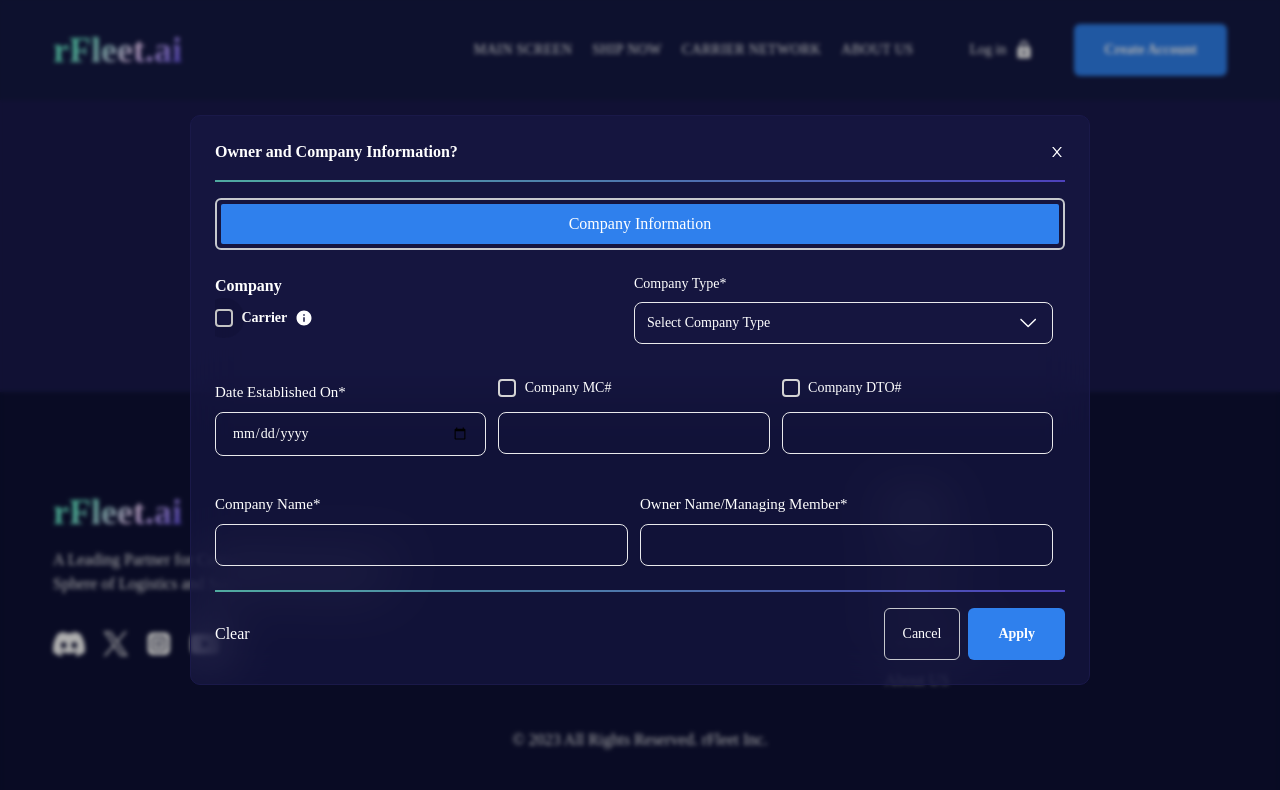
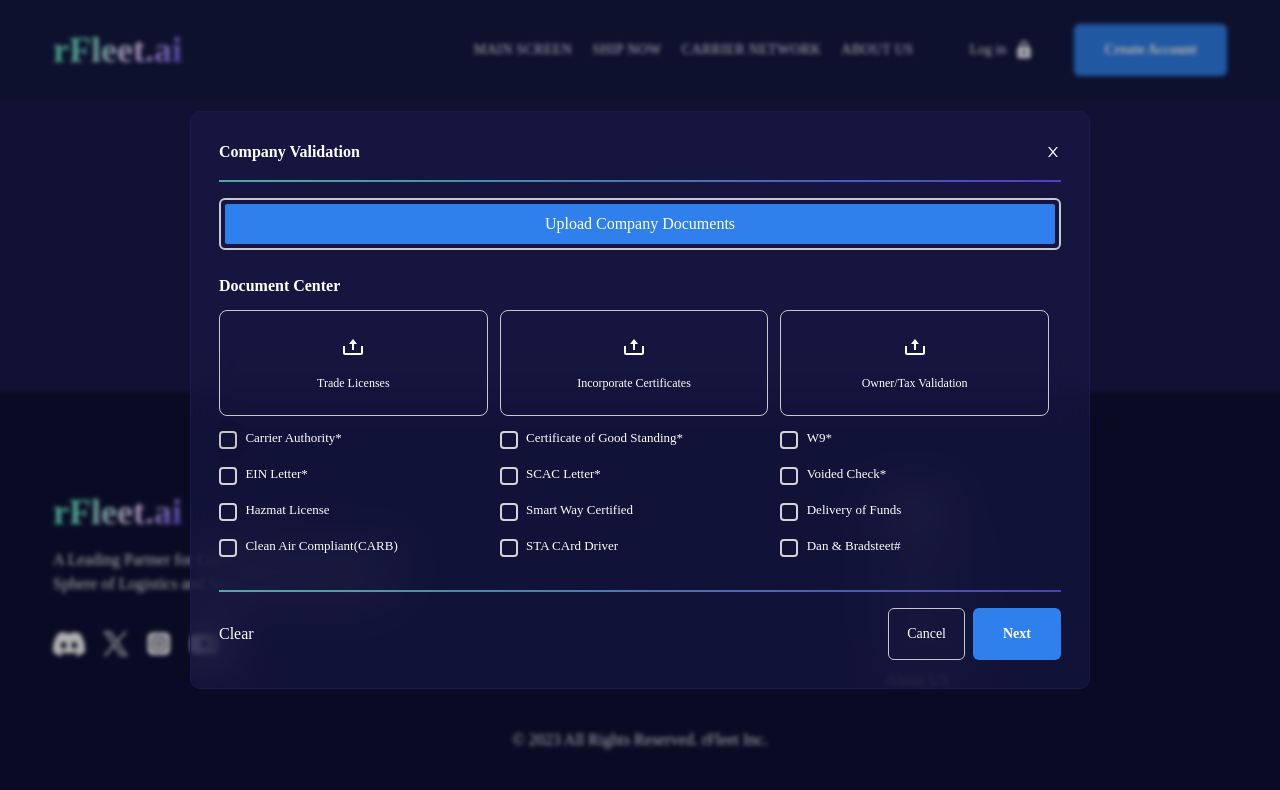
Before and after one commit to jim-carroll-123/rFLEET, a Next.js app: page /carrier-onboarding in a window 1280 px wide. Shown: the top 790 px of the page. Built offline with nearby package versions, Linux system fonts and the light colour scheme; what tw-elements would draw is missing.

Commit message:
company validation schema added

```diff
--- a/src/app/carrier-onboarding/index.tsx
+++ b/src/app/carrier-onboarding/index.tsx
@@ -66,7 +66,10 @@ export const OnboardingSection = () => {
   const onboardingForms: {
     [key: number]: JSX.Element
   } = {
-    0: <CompanyInfo form={companyInfoForm} onClose={() => setOnboardingModalOpen(false)} onSubmit={gotoNextForm} />,
+    //remove this
+    0: <CompanyValidation onClose={() => setOnboardingModalOpen(false)} onSubmit={gotoNextForm} />,
+
+    10: <CompanyInfo form={companyInfoForm} onClose={() => setOnboardingModalOpen(false)} onSubmit={gotoNextForm} />,
     1: <TermsAndConditions onClose={() => setOnboardingModalOpen(false)} onSubmit={gotoNextForm} />,
     2: (
       <PayeeInfo
--- /dev/null
+++ b/src/app/carrier-onboarding/schemas/companyValidation.ts
@@ -0,0 +1,27 @@
+import * as yup from 'yup'
+
+export const companyValidationSchema = yup.object({
+  carrierAuthority: yup.boolean().required(),
+  EINLetter: yup.boolean().required(),
+  hazmatLicense: yup.boolean().optional(),
+  CARB: yup.boolean().optional(),
+  bondedCarrierStatus: yup.boolean().optional(),
+  certificateOfGoodStanding: yup.boolean().required(),
+  SCACLetter: yup.boolean().required(),
+  smartWayCertified: yup.boolean().optional(),
+  STACardDriver: yup.boolean().optional(),
+  TWICCardDriver: yup.boolean().optional(),
+  w9: yup.boolean().required(),
+  voidedCheck: yup.boolean().required(),
+  deliveryOfFunds: yup.boolean().optional(),
+  danAndBradsteetNumber: yup.boolean().optional(),
+
+  EINNumber: yup.string().required(),
+  DAndB: yup.string().required(),
+  MCNumber: yup.string().optional(),
+  DOTNumber: yup.string().required(),
+  hazmatNumber: yup.string().optional(),
+  SCACNumber: yup.string().required()
+})
+
+export type companyValidationInputs = yup.InferType<typeof companyValidationSchema>
--- a/src/app/carrier-onboarding/sections/CompanyValidation.tsx
+++ b/src/app/carrier-onboarding/sections/CompanyValidation.tsx
@@ -1,24 +1,109 @@
 import React, { useState } from 'react'
+import { Controller, SubmitHandler, useForm } from 'react-hook-form'
 import { AiOutlineClose } from 'react-icons/ai'
 import { BiUpload } from 'react-icons/bi'
+
+import { yupResolver } from '@hookform/resolvers/yup'
 
 import { Button, TransparentButton } from '@components/ui/Button'
 import { Check } from '@components/ui/Check'
 import { GradientHR } from '@components/ui/GradientHR'
 import { Input } from '@components/ui/Input'
 
+import { companyValidationInputs, companyValidationSchema } from '../schemas/companyValidation'
+
 type Props = {
   onClose?: () => void
   onSubmit?: () => void
 }
+
+const tradeLicenses = [
+  {
+    name: 'carrierAuthority',
+    label: 'Carrier Authority*'
+  },
+  {
+    name: 'EINLetter',
+    label: 'EIN Letter*'
+  },
+  {
+    name: 'hazmatLicense',
+    label: 'Hazmat License'
+  },
+  {
+    name: 'CARB',
+    label: 'Clean Air Compliant(CARB)'
+  },
+  {
+    name: 'bondedCarrierStatus',
+    label: 'Bonded Carrier Status'
+  }
+]
+
+const incorporateCertificates = [
+  {
+    name: 'certificateOfGoodStanding',
+    label: 'Certificate of Good Standing*'
+  },
+  {
+    name: 'SCACLetter',
+    label: 'SCAC Letter*'
+  },
+  {
+    name: 'smartWayCertified',
+    label: 'Smart Way Certified'
+  },
+  {
+    name: 'STACardDriver',
+    label: 'STA CArd Driver'
+  },
+  {
+    name: 'TWICCardDriver',
+    label: 'TWIC Card Driver'
+  }
+]
+
+const taxValidations = [
+  {
+    name: 'w9',
+    label: 'W9*',
+    sampleFile: 'w9_sample.pdf'
+  },
+  {
+    name: 'voidedCheck',
+    label: 'Voided Check*'
+  },
+  {
+    name: 'deliveryOfFunds',
+    label: 'Delivery of Funds',
+    sampleFile: 'w9_sample.pdf'
+  },
+  {
+    name: 'danAndBradsteetNumber',
+    label: 'Dan & Bradsteet#'
+  }
+]
 export const CompanyValidation = ({ onClose, onSubmit }: Props) => {
-  const onSubmitForm = (e: React.FormEvent) => {
-    e.preventDefault()
+  const {
+    watch,
+    setValue,
+    handleSubmit,
+    trigger,
+    getValues,
+    formState: { errors },
+    control
+  } = useForm<companyValidationInputs>({
+    mode: 'onChange',
+    resolver: yupResolver(companyValidationSchema),
+    defaultValues: {}
+  })
+  const onSubmitForm: SubmitHandler<companyValidationInputs> = (data) => {
+    console.log(data)
     onSubmit?.()
   }
   return (
     <div className="p-3 flex flex-col h-full">
-      <form onSubmit={onSubmitForm}>
+      <form onSubmit={handleSubmit(onSubmitForm)}>
         <div>
           <div className="flex items-center justify-between">
             <div className="font-semibold ">Company Validation</div>
@@ -37,6 +122,7 @@ export const CompanyValidation = ({ onClose, onSubmit }: Props) => {
           <div className="flex flex-col gap-3">
             <div className="font-bold">Document Center</div>
             <div className="grid grid-cols-3 gap-3">
+              <div className="flex flex-col gap-3">
                 <div className="flex items-center justify-center w-full">
                   <label
                     htmlFor="trade-licenses"
@@ -48,17 +134,57 @@ export const CompanyValidation = ({ onClose, onSubmit }: Props) => {
                     <input id="trade-licenses" type="file" className="hidden" />
                   </label>
                 </div>
+                <div className="flex flex-col gap-3">
+                  {tradeLicenses.map((tradeLicense) => (
+                    <Controller
+                      key={tradeLicense.name}
+                      name={tradeLicense.name as any}
+                      control={control}
+                      defaultValue={false}
+                      render={({ field }) => (
+                        <Check
+                          label={tradeLicense.label}
+                          labelClassName="font-light text-[13px]"
+                          {...field}
+                          checked={watch(tradeLicense.name as any)}
+                        />
+                      )}
+                    />
+                  ))}
+                </div>
+              </div>
+              <div className="flex flex-col gap-3">
                 <div className="flex items-center justify-center w-full">
                   <label
-                  htmlFor="incorporate-certeficates"
+                    htmlFor="incorporate-certificates"
                     className="flex flex-col gap-4 p-6 items-center justify-center w-full border rounded-lg cursor-pointer "
                   >
                     <BiUpload className="text-2xl" />
-                  <p className="font-light text-xs">Incorporate Certeficates</p>
+                    <p className="font-light text-xs">Incorporate Certificates</p>
 
-                  <input id="incorporate-certeficates" type="file" className="hidden" />
+                    <input id="incorporate-certificates" type="file" className="hidden" />
                   </label>
                 </div>
+                <div className="flex flex-col gap-3">
+                  {incorporateCertificates.map((incorpCertificate) => (
+                    <Controller
+                      key={incorpCertificate.name}
+                      name={incorpCertificate.name as any}
+                      control={control}
+                      defaultValue={false}
+                      render={({ field }) => (
+                        <Check
+                          label={incorpCertificate.label}
+                          labelClassName="font-light text-[13px]"
+                          {...field}
+                          checked={watch(incorpCertificate.name as any)}
+                        />
+                      )}
+                    />
+                  ))}{' '}
+                </div>
+              </div>
+              <div className="flex flex-col gap-3">
                 <div className="flex items-center justify-center w-full">
                   <label
                     htmlFor="owner-validation"
@@ -70,49 +196,118 @@ export const CompanyValidation = ({ onClose, onSubmit }: Props) => {
                     <input id="owner-validation" type="file" className="hidden" />
                   </label>
                 </div>
+                <div className="flex flex-col gap-3">
+                  {taxValidations.map((taxValidation) => (
+                    <Controller
+                      key={taxValidation.name}
+                      name={taxValidation.name as any}
+                      control={control}
+                      defaultValue={false}
+                      render={({ field }) => (
+                        <Check
+                          label={
+                            taxValidation.sampleFile ? (
+                              <a href={taxValidation.sampleFile} target="_blank">
+                                {taxValidation.label}
+                              </a>
+                            ) : (
+                              taxValidation.label
+                            )
+                          }
+                          labelClassName="font-light text-[13px]"
+                          {...field}
+                          checked={watch(taxValidation.name as any)}
+                        />
+                      )}
+                    />
+                  ))}
                 </div>
               </div>
-          <div className="grid grid-cols-3 gap-3 my-4">
-            <Check label="Carrier Authority*" labelClassName="font-light text-sm" />
-            <Check label="Certificate of Good Standing*" labelClassName="font-light text-[13px]" />
-            <Check label="W9*" labelClassName="font-light text-[13px]" />
-            <Check label="EIN Letter*" labelClassName="font-light text-[13px]" />
-            <Check label="SCAC Letter*" labelClassName="font-light text-[13px]" />
-            <Check label="Voided Check*" labelClassName="font-light text-[13px]" />
-            <Check label="Hazmat License" labelClassName="font-light text-[13px]" />
-            <Check label="Smart Way Certified" labelClassName="font-light text-[13px]" />
-            <Check label="Delivery of Funds" labelClassName="font-light text-[13px]" />
-            <Check label="Clean Air Compliant(CARB)" labelClassName="font-light text-[13px]" />
-            <Check label="STA CArd Driver" labelClassName="font-light text-[13px]" />
-            <Check label="Owner/Member Identification*" labelClassName="font-light text-[13px]" />
-            <Check label="Banded Carrier Status" labelClassName="font-light text-[13px]" />
-            <Check label="TWIC Card Driver" labelClassName="font-light text-[13px]" />
+            </div>
           </div>
 
           <div className="w-full h-[2px] bg-gradient-to-br from-cyan-900 to-indigo-900  my-6"></div>
 
           <div className="grid grid-cols-2 gap-3 mt-6">
             <div className="col-span-2 font-bold ">Licenses & Certificates</div>
-
-            <div className="flex flex-col ">
-              <Input label="EIN#" labelClassName="text-[15px]  mt-[8px]" placeholder="" />
-            </div>
-            <div className="flex flex-col ">
-              <Input label="D&B" labelClassName="text-[15px]  mt-[8px]" placeholder="" />
-            </div>
-            <div className="flex flex-col ">
-              <Input label="MC#" labelClassName="text-[15px]  mt-[8px]" placeholder="" />
-            </div>
-            <div className="flex flex-col ">
-              <Input label="DOT#" labelClassName="text-[15px]  mt-[8px]" placeholder="" />
-            </div>
-
-            <div className="flex flex-col ">
-              <Input label="HAZMAT#" labelClassName="text-[15px]  mt-[8px]" placeholder="" />
-            </div>
-            <div className="flex flex-col ">
-              <Input label="SCAC#" labelClassName="text-[15px]  mt-[8px]" placeholder="" />
-            </div>
+            <Controller
+              name="EINNumber"
+              control={control}
+              render={({ field }) => (
+                <Input
+                  label="EIN#*"
+                  labelClassName="text-[15px]  mt-[8px]"
+                  placeholder=""
+                  error={errors.EINNumber?.message}
+                  {...field}
+                />
+              )}
+            />
+            <Controller
+              name="DAndB"
+              control={control}
+              render={({ field }) => (
+                <Input
+                  label="D&B*"
+                  labelClassName="text-[15px]  mt-[8px]"
+                  placeholder=""
+                  error={errors.DAndB?.message}
+                  {...field}
+                />
+              )}
+            />
+            <Controller
+              name="MCNumber"
+              control={control}
+              render={({ field }) => (
+                <Input
+                  label="MC#"
+                  labelClassName="text-[15px]  mt-[8px]"
+                  placeholder=""
+                  error={errors.MCNumber?.message}
+                  {...field}
+                />
+              )}
+            />
+            <Controller
+              name="DOTNumber"
+              control={control}
+              render={({ field }) => (
+                <Input
+                  label="DOT#*"
+                  labelClassName="text-[15px]  mt-[8px]"
+                  placeholder=""
+                  error={errors.DOTNumber?.message}
+                  {...field}
+                />
+              )}
+            />
+            <Controller
+              name="hazmatNumber"
+              control={control}
+              render={({ field }) => (
+                <Input
+                  label="HAZMAT#"
+                  labelClassName="text-[15px]  mt-[8px]"
+                  placeholder=""
+                  error={errors.hazmatNumber?.message}
+                  {...field}
+                />
+              )}
+            />
+            <Controller
+              name="SCACNumber"
+              control={control}
+              render={({ field }) => (
+                <Input
+                  label="SCAC#*"
+                  labelClassName="text-[15px]  mt-[8px]"
+                  placeholder=""
+                  error={errors.SCACNumber?.message}
+                  {...field}
+                />
+              )}
+            />
           </div>
         </div>
 
```
Also changed, not shown: 2 other files (tests, documents, lock files or other folders). Lines whose indentation alone changed are shown as unchanged.
